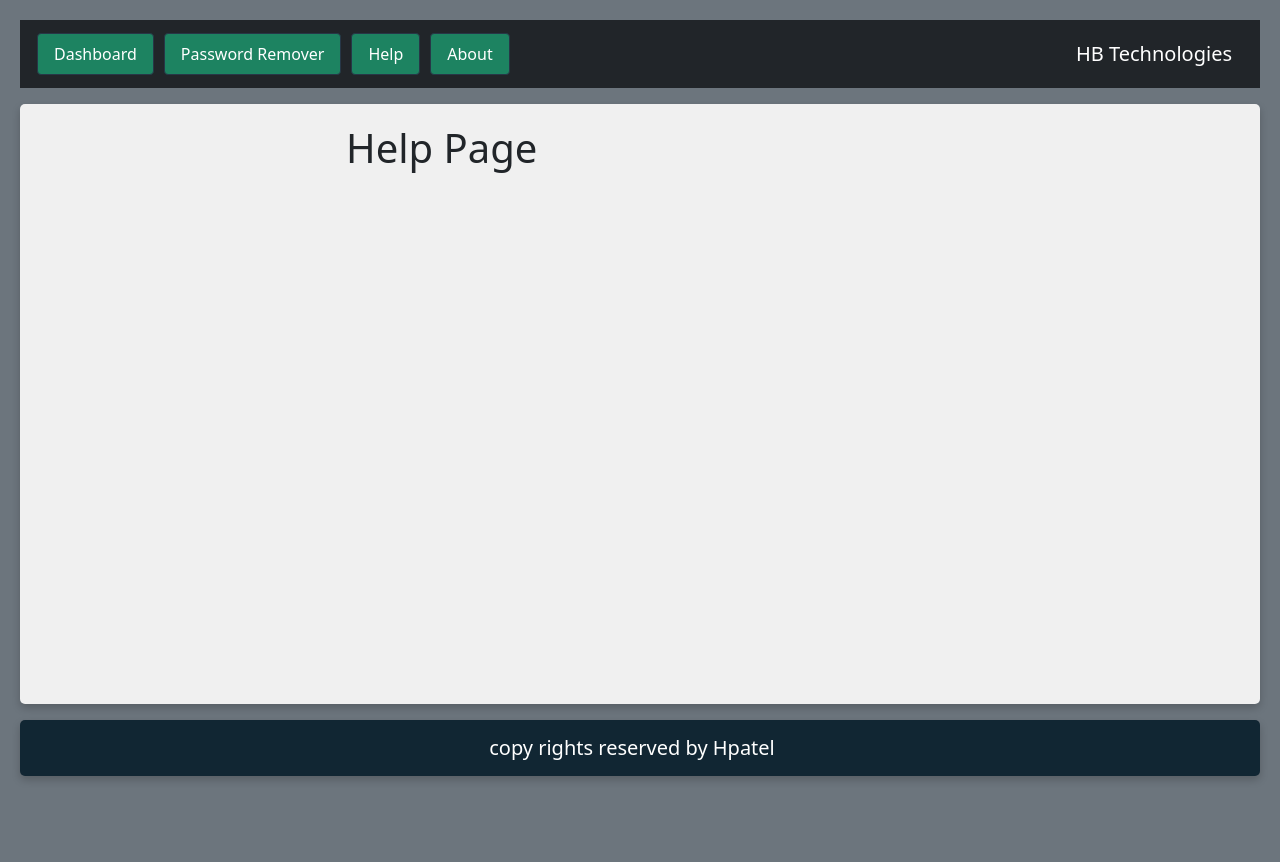
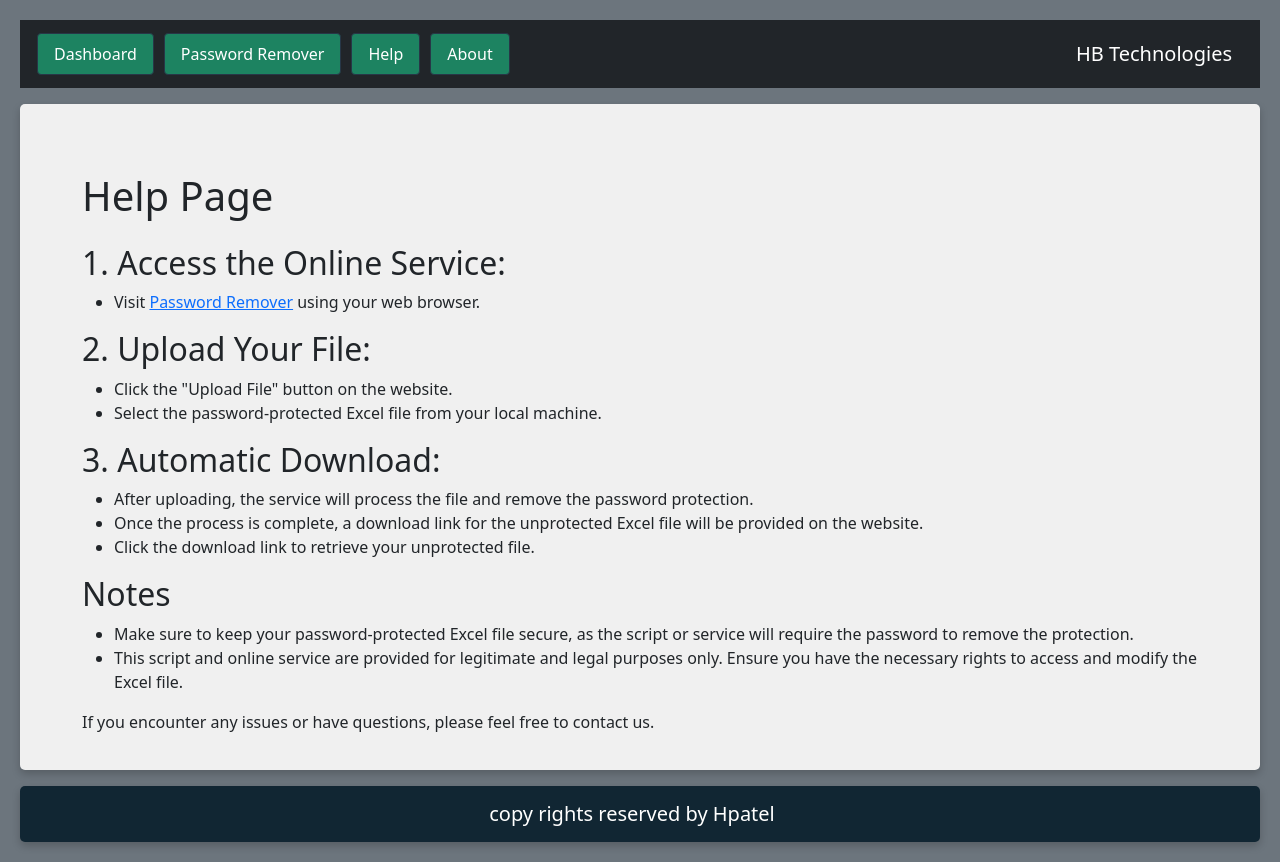
Before and after one commit to patel33hardik/react-weather-api-app, a React (Create React App) app: page /help in a window 1280 px wide. Before the commit the page ends 800 px from the top, so only its background shows below. Built offline with nearby package versions, Linux system fonts and the light colour scheme.

Commit message:
6. Add help page information

```diff
--- a/src/Pages/PageHelp.js
+++ b/src/Pages/PageHelp.js
@@ -3,8 +3,35 @@ import React from 'react'
 function PageHelp() {
     return (
         <div>
-            <div class="row justify-content-center">
-                <h1 class="col-md-6"> Help Page </h1>
+            <div class="container mt-5">
+                <div className="row pb-3">
+                    <h1 className="col-md-6"> Help Page </h1>
+                </div>
+                <h2>1. Access the Online Service:</h2>
+                <ul>
+                    <li>Visit <a href="/pass_remover" >Password Remover</a> using your web browser.</li>
+                </ul>
+
+                <h2>2. Upload Your File:</h2>
+                <ul>
+                    <li>Click the "Upload File" button on the website.</li>
+                    <li>Select the password-protected Excel file from your local machine.</li>
+                </ul>
+
+                <h2>3. Automatic Download:</h2>
+                <ul>
+                    <li>After uploading, the service will process the file and remove the password protection.</li>
+                    <li>Once the process is complete, a download link for the unprotected Excel file will be provided on the website.</li>
+                    <li>Click the download link to retrieve your unprotected file.</li>
+                </ul>
+
+                <h2>Notes</h2>
+                <ul>
+                    <li>Make sure to keep your password-protected Excel file secure, as the script or service will require the password to remove the protection.</li>
+                    <li>This script and online service are provided for legitimate and legal purposes only. Ensure you have the necessary rights to access and modify the Excel file.</li>
+                </ul>
+
+                <p>If you encounter any issues or have questions, please feel free to contact us.</p>
             </div>
         </div>
     )
```
